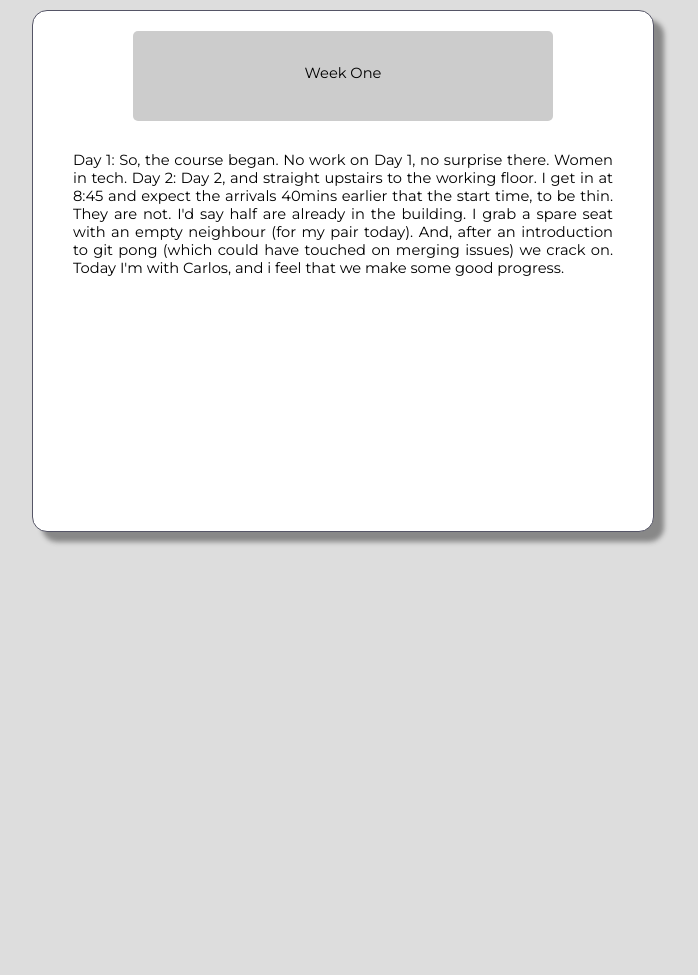
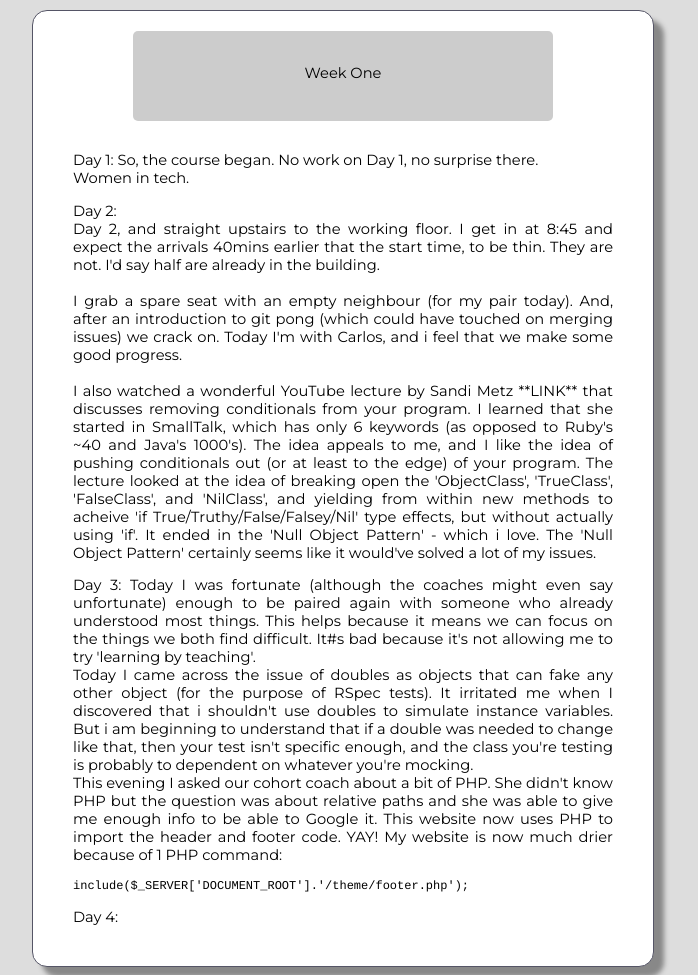
Before and after one commit to unalterable/oliverdiamond.org, a PHP site: page /makers-academy-blog/week-one.php in a window 1280 px wide. Shown: the part 108-1083 px from the top of the page, without its empty margins (297-995 px from the left). Before the commit the page ends 653 px from the top, so only its background shows below. Run offline with PHP 8.4, Linux system fonts and the light colour scheme.

Commit message:
PHP Testing complete

```diff
--- a/makers-academy-blog/index.php
+++ b/makers-academy-blog/index.php
@@ -2,19 +2,19 @@
 
 			<div id="frame-header"><div id="frame-title">Makers Academy Blog</div></div>
 			<div class="main-link-container">
-				<a class="main-link" href="introduction.htm">
+				<a class="main-link" href="introduction.php">
 					<img class="main-link-thumbnail" src="../images/cube.png">
 					Introduction
 				</a>
 			</div>
 			<div class="main-link-container">
-				<a class="main-link" href="pre-course.htm">
+				<a class="main-link" href="pre-course.php">
 					<img class="main-link-thumbnail" src="../images/cube.png">
 					Pre-course
 				</a>
 			</div>
 			<div class="main-link-container">
-				<a class="main-link" href="week-one.htm">
+				<a class="main-link" href="week-one.php">
 					<img class="main-link-thumbnail" src="../images/cube.png">
 					Week one
 				</a>
--- a/makers-academy-blog/week-one.php
+++ b/makers-academy-blog/week-one.php
@@ -2,14 +2,27 @@
 			<div id="frame-header"><div id="frame-title">Week One</div></div>
 
 			<div id="main-text">
+			<P>
 			Day 1:
-			So, the course began. No work on Day 1, no surprise there.
+			So, the course began. No work on Day 1, no surprise there.<BR>
 			Women in tech.
+			<P>
+			Day 2:<BR>
+			Day 2, and straight upstairs to the working floor. I get in at 8:45 and expect the arrivals 40mins earlier that the start time, to be thin. They are not. I'd say half are already in the building.<BR>
+			<BR>
+			I grab a spare seat with an empty neighbour (for my pair today). And, after an introduction to git pong (which could have touched on merging issues) we crack on. Today I'm with Carlos, and i feel that we make some good progress.<BR>
+			<BR>
+			I also watched a wonderful YouTube lecture by Sandi Metz **LINK** that discusses removing conditionals from your program. I learned that she started in SmallTalk, which has only 6 keywords (as opposed to Ruby's ~40 and Java's 1000's). The idea appeals to me, and I like the idea of pushing conditionals out (or at least to the edge) of your program. The lecture looked at the idea of breaking open the 'ObjectClass', 'TrueClass', 'FalseClass', and 'NilClass', and yielding from within new methods to acheive 'if True/Truthy/False/Falsey/Nil' type effects, but without actually using 'if'. It ended in the 'Null Object Pattern' - which i love. The 'Null Object Pattern' certainly seems like it would've solved a lot of my issues.<BR>
+			<P>
+			Day 3:
+			Today I was fortunate (although the coaches might even say unfortunate) enough to be paired again with someone who already understood most things. This helps because it means we can focus on the things we both find difficult. It#s bad because it's not allowing me to try 'learning by teaching'.<BR>
+			Today I came across the issue of doubles as objects that can fake any other object (for the purpose of RSpec tests). It irritated me when I discovered that i shouldn't use doubles to simulate instance variables. But i am beginning to understand that if a double was needed to change like that, then your test isn't specific enough, and the class you're testing is probably to dependent on whatever you're mocking.<BR>
+			This evening I asked our cohort coach about a bit of PHP. She didn't know PHP but the question was about relative paths and she was able to give me enough info to be able to Google it. This website now uses PHP to import the header and footer code. YAY! My website is now much drier because of 1 PHP command:
+			<pre class="code">include($_SERVER['DOCUMENT_ROOT'].'/theme/footer.php');</pre>
+			<P>
+			Day 4:
 
-			Day 2:
-			Day 2, and straight upstairs to the working floor. I get in at 8:45 and expect the arrivals 40mins earlier that the start time, to be thin. They are not. I'd say half are already in the building.
 
-			I grab a spare seat with an empty neighbour (for my pair today). And, after an introduction to git pong (which could have touched on merging issues) we crack on. Today I'm with Carlos, and i feel that we make some good progress.
 
 
 <?php include($_SERVER['DOCUMENT_ROOT'].'/theme/footer.php');?>
--- a/master-style.css
+++ b/master-style.css
@@ -93,3 +93,29 @@ a:hover{
 	text-align: justify;
 
 }
+
+/*#####################################
+##########                 ############
+########## CODE SNIPPETS   ############
+##########                 ############
+#####################################*/
+
+pre {
+white-space: pre-wrap;
+white-space: -moz-pre-wrap;
+white-space: -o-pre-wrap;
+word-wrap: break-word;}
+
+.code {
+font-family: Courier, 'New Courier', monospace;
+font-size: 12px;}
+
+.codeStyler {
+border-radius: 5px;
+-moz-border-radius: 5px;
+-webkit-border-radius: 5px;
+margin: 1em 0;}
+
+.computerGreen {
+background-color: #000000;
+color: green;}
```
Also changed, not shown: index.php (indentation only).
